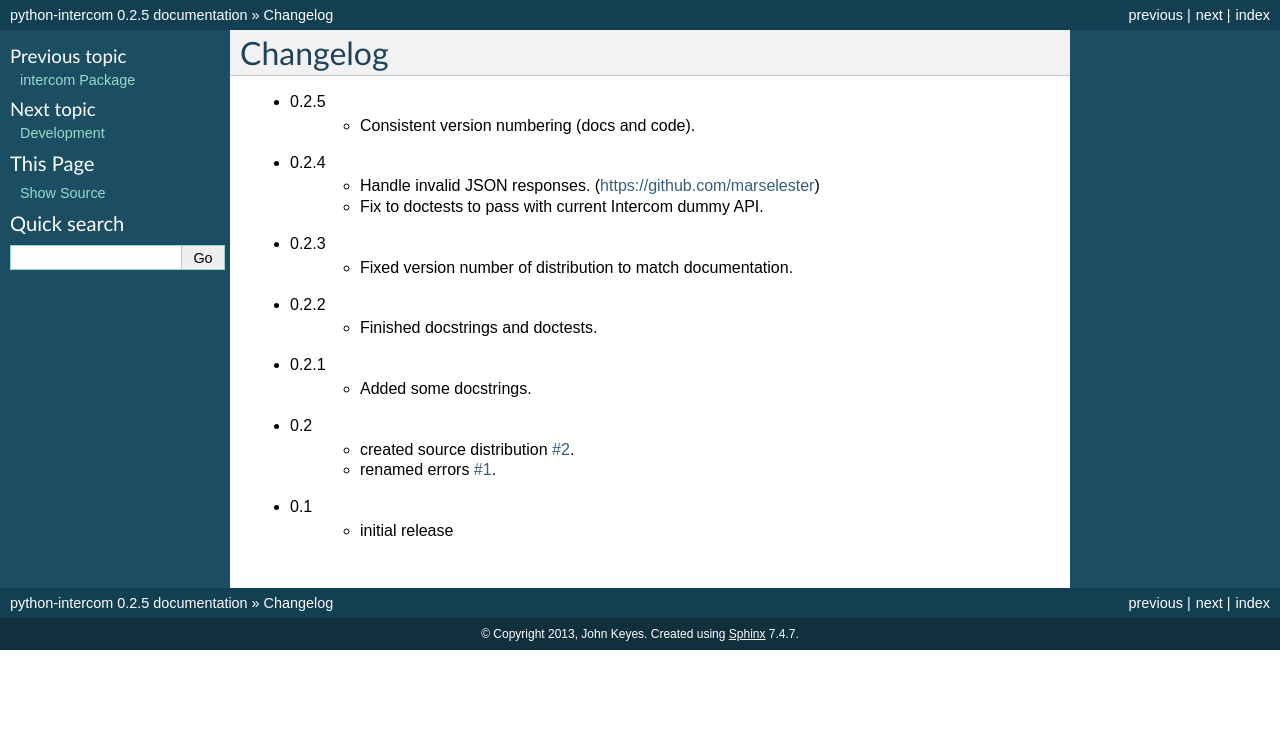
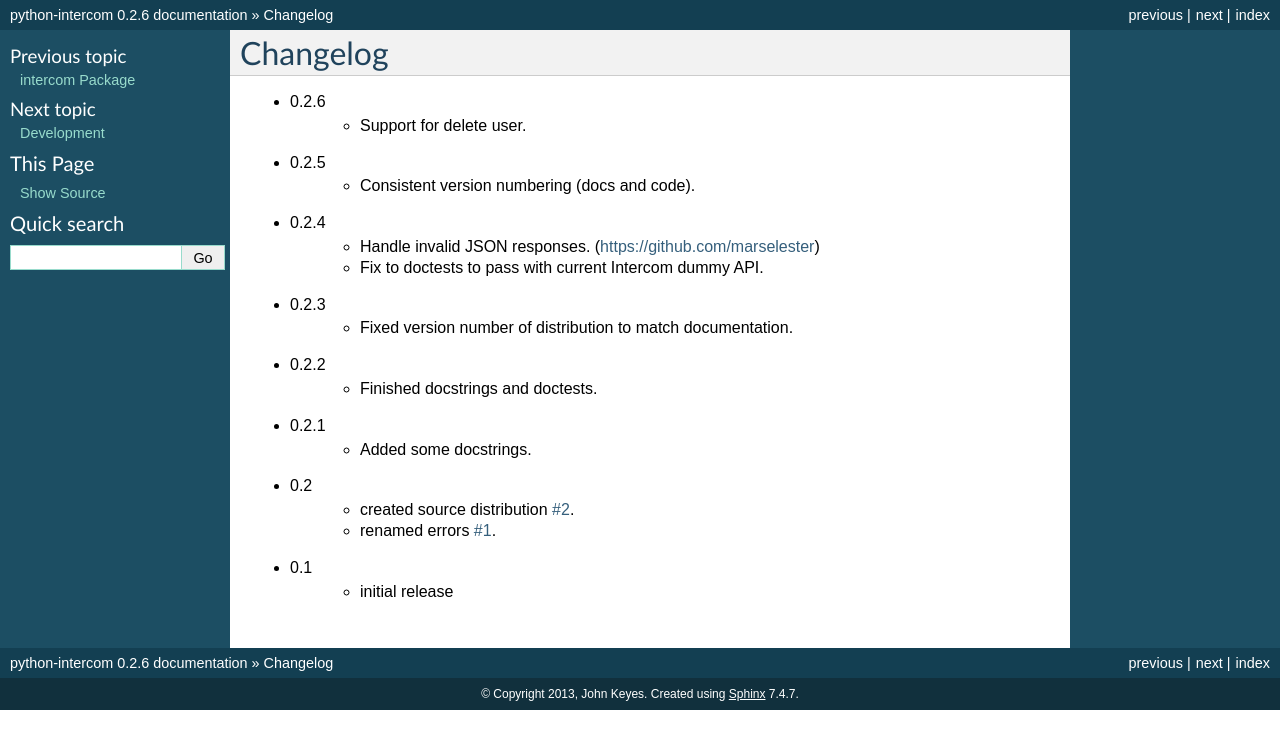
Before and after one commit to intercom/python-intercom, a Sphinx documentation site: the page built from docs/changelog.rst, in a window 1280 px wide. Shown: the top 749 px of the page. Built offline with Sphinx 7.4.7, drawn with Linux system fonts in a browser that asks for light colours.

Commit message:
Prep for 0.2.6 gh-8

```diff
--- a/docs/changelog.rst
+++ b/docs/changelog.rst
@@ -2,6 +2,8 @@
 Changelog
 =========
 
+* 0.2.6
+   * Support for delete user.
 * 0.2.5
    * Consistent version numbering (docs and code).
 * 0.2.4
--- a/docs/conf.py
+++ b/docs/conf.py
@@ -51,7 +51,7 @@
 # built documents.
 #
 # The short X.Y version.
-version = '0.2.5'
+version = '0.2.6'
 # The full version, including alpha/beta/rc tags.
 release = version
 
--- a/setup.py
+++ b/setup.py
@@ -8,7 +8,7 @@
 from setuptools import setup
 
 setup(name="python-intercom",
-    version='0.2.5',
+    version='0.2.6',
     description="Intercom API wrapper",
     long_description=open('README').read(),
     author="John Keyes",
```
Also changed, not shown: 1 other file.
